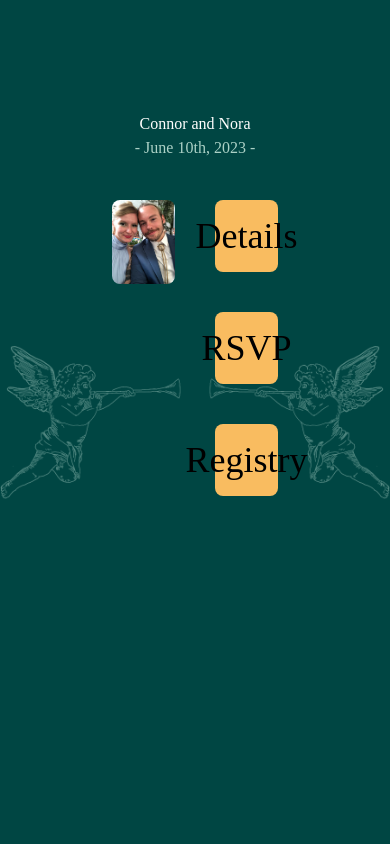
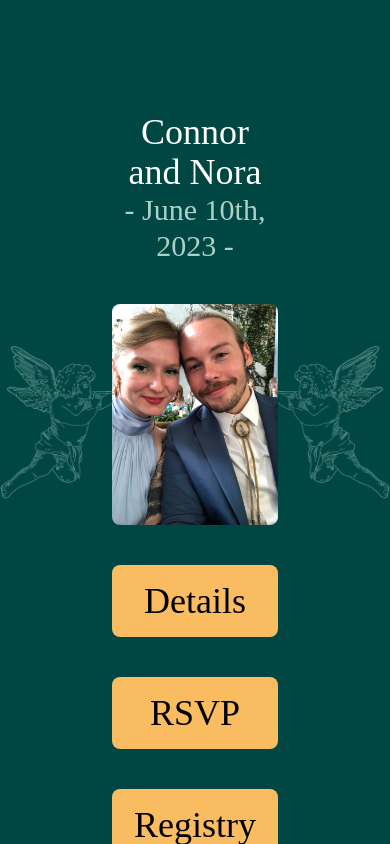
Before and after one commit to cmw9706/connor-nora-wedding-v2, a Vue app: page / in a window 390 px wide. Built offline with nearby package versions, Linux system fonts and the light colour scheme; a web font is replaced by a local one.

Commit message:
mobile aspect

```diff
--- a/src/layouts/DefaultLayout.vue
+++ b/src/layouts/DefaultLayout.vue
@@ -1,13 +1,13 @@
 <template>
   <div
-    class="angels flex flex-col w-screen h-screen overflow-auto bg-primary-green p-28"
+    class="angels flex flex-col w-screen h-screen overflow-auto bg-primary-green p-28 xs:p-12"
   >
     <div class="flex flex-col w-full items-center justify-center">
       <div class="text-center mb-10">
-        <h1 class="text-primary-light lg:text-6xl md:text-6xl sm:text-4xl">
+        <h1 class="text-primary-light lg:text-6xl md:text-6xl text-4xl">
           Connor and Nora
         </h1>
-        <p class="text-accent-green lg:text-4xl md:text-4xl">
+        <p class="text-accent-green lg:text-4xl md:text-4xl text-3xl">
           - June 10th, 2023 -
         </p>
       </div>
--- a/src/pages/Home.vue
+++ b/src/pages/Home.vue
@@ -1,13 +1,13 @@
 <template>
-  <div class="grid grid-cols-2 h-full w-full gap-10">
+  <div class="grid md:grid-cols-2 h-full w-full gap-10">
     <div>
       <img
-        class="rounded-lg"
+        class="rounded-lg xs:col-span-full"
         src="../assets/cn.jpg"
         alt="a picture of connor and nora"
       />
     </div>
-    <div class="flex flex-col gap-10 xs:hidden">
+    <div class="flex flex-col gap-10 md:visible xs:invisible">
       <Card
         @click="navigate(item)"
         v-for="item in menuItems"
--- a/tailwind.config.js
+++ b/tailwind.config.js
@@ -1,7 +1,13 @@
 /** @type {import('tailwindcss').Config} */
+const defaultTheme = require("tailwindcss/defaultTheme");
+
 module.exports = {
   content: ["./public/**/*.html", "./src/**/*.{vue,js,ts,jsx,tsx}"],
   theme: {
+    screens: {
+      xs: "400px",
+      ...defaultTheme.screens,
+    },
     colors: {
       "primary-green": "#004643",
       "accent-green": "#ABD1C6",
```
Also changed, not shown: src/components/MobileMenu.vue (added).
